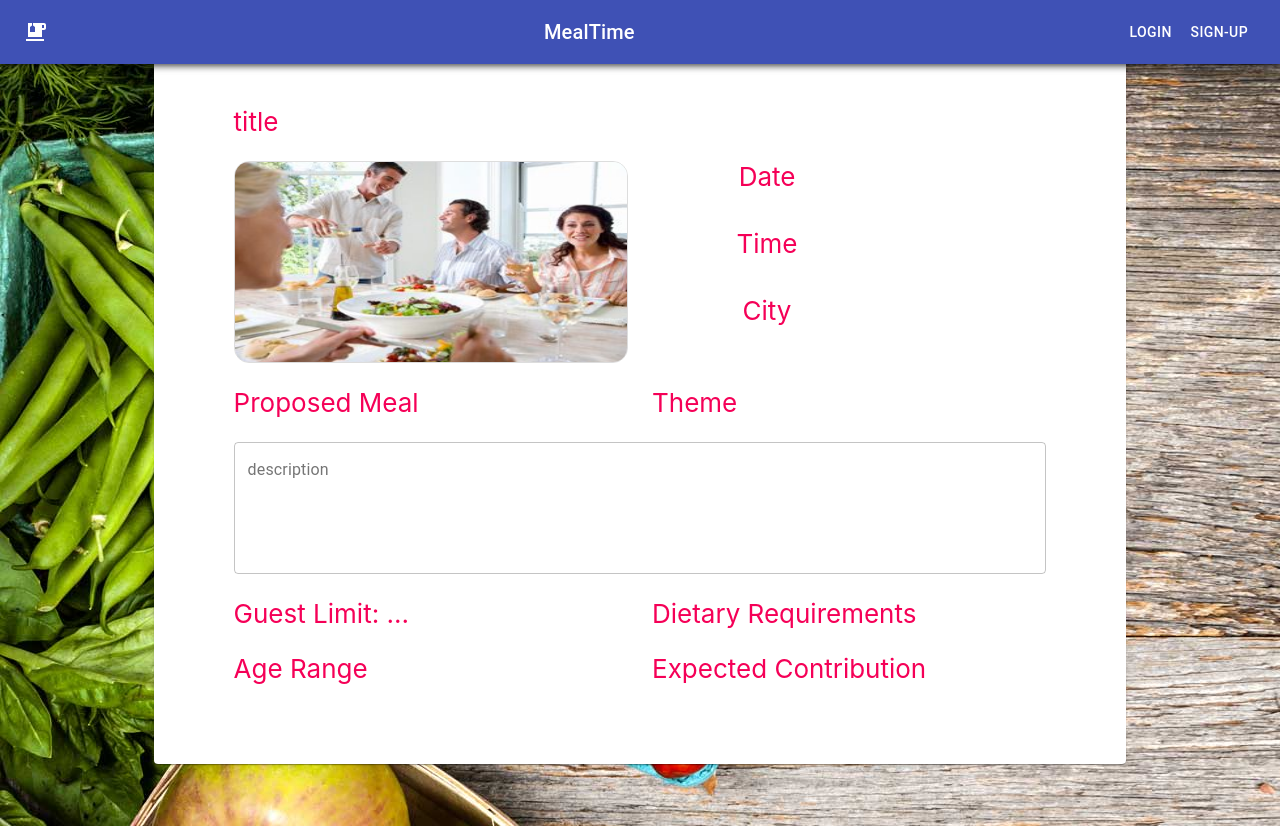
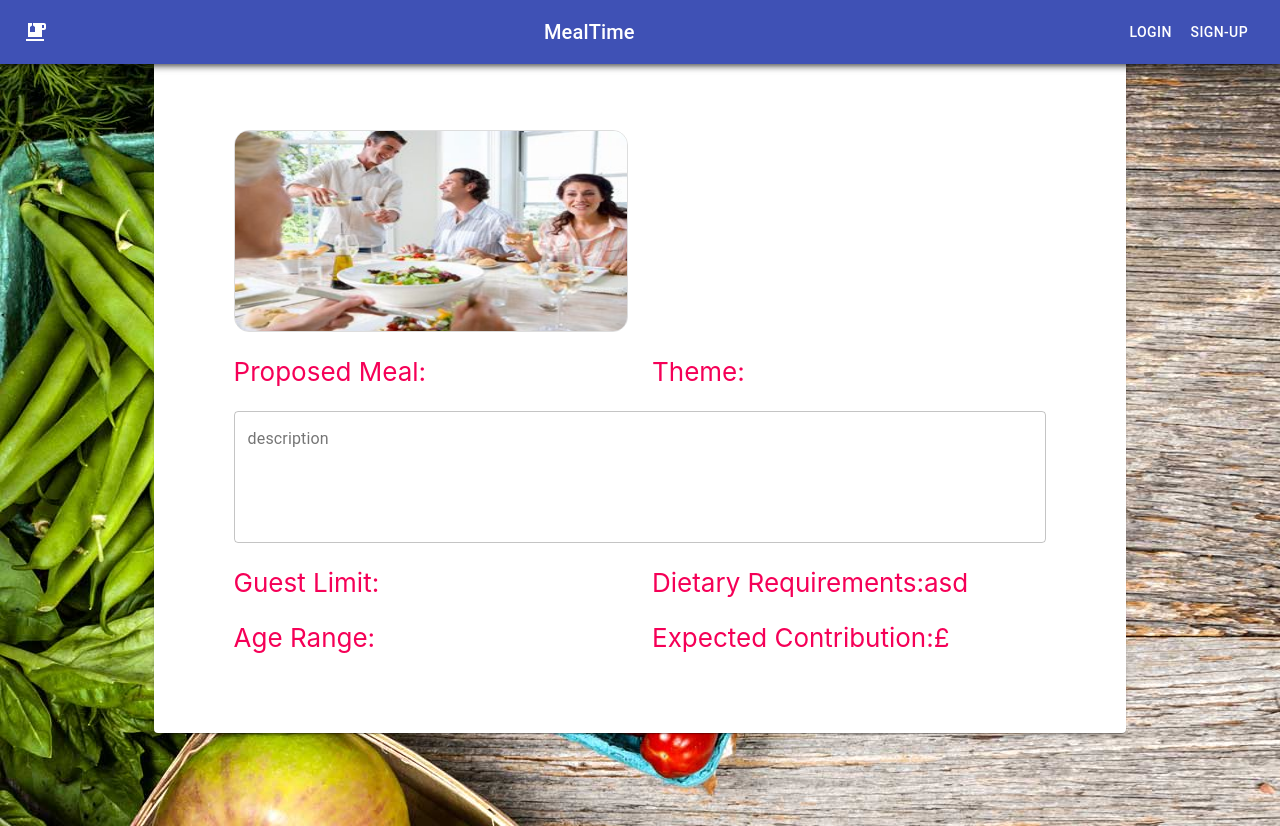
Before and after one commit to Willyees/MEng2019, a React (Create React App) app: page /show-meal in a window 1280 px wide. Built offline with nearby package versions, Linux system fonts and the light colour scheme; no server answers; what google-maps-react would draw is missing.

Commit message:
added harcoded labels that explain what is the following field. Only on those where field might be confusing. Not tested yet, need to see how it renders on the server version

```diff
--- a/src/components/ShowMealGrid.js
+++ b/src/components/ShowMealGrid.js
@@ -45,9 +45,7 @@ export default function ShowMealGrid() {
             <Paper className={classes.paper}>
                 <Grid container spacing={3}>
                     <Grid id="title_grid" item container xs={12} style={{justifyContent:"left"}}>
-                        <label id="title">
-                            title
-                        </label>
+                        <label id="title"></label>
                     </Grid>
 
                     <Grid item container xs={6} >
@@ -58,33 +56,29 @@ export default function ShowMealGrid() {
 
                     <Grid item container xs={6}>
                         <Grid id="date_grid" item xs={7}>
-                        <label id="date">
-                            Date
-                        </label>
+                        <label id="date"></label>
                         </Grid>
 
                         <Grid id="time_grid" item xs={7}>
-				<label id="time">
-				    Time
-				</label>
+        <label id="time"></label>
                         </Grid>
 
                         <Grid id="city_grid" item xs={7}>
-				<label id="city">
-				    City
-				</label>
+        <label id="city"></label>
                         </Grid>
                     </Grid>
 
                     <Grid id="proposed_meal_grid" item container xs={6}>
-				<label id="proposed_meal">
-					Proposed Meal
+				<label id="proposed_meal_lb">
+					Proposed Meal:
 				</label>
+        <label id="proposed_meal"></label>
                     </Grid>
                     <Grid id="theme_grid" item container xs={6}>
-				<label id="theme">
-					Theme
+				<label id="theme_lb">
+					Theme:
 				</label>
+        <label id="theme"></label>
                     </Grid>
 
                     <Grid id="description_grid" item container xs={12}>
@@ -92,27 +86,32 @@ export default function ShowMealGrid() {
                     </Grid>
 
                     <Grid id="guest_limit_grid" item container xs={6}>
-				<label id="guest_limit">
-                        Guest Limit: ...
+				<label id="guest_limit_lb">
+                        Guest Limit:
 				</label>
+        <label id="guest_limit"></label>
                     </Grid>
 
                     <Grid id="dietary_grid" item container xs={6}>
-				<label id="dietary">
-                        Dietary Requirements
+				<label id="dietary_lb">
+                        Dietary Requirements:
 				</label>
+        <label id="dietary">asd</label>
                     </Grid>
 
                     <Grid id="age_range_grid" item container xs={6}>
-				<label id="age_range">
-                        Age Range
+				<label id="age_range_lb">
+                        Age Range:
 				</label>
+        <label id="age_range"></label>
                     </Grid>
 
                     <Grid id="contribution_grid" item container xs={6}>
-				<label id="contribution">
-	  			Expected Contribution
+				<label id="contribution_lb">
+	  			Expected Contribution:
 				</label>
+        <label id="contribution"></label>
+        <label>£</label>
                     </Grid>
 
 
```
